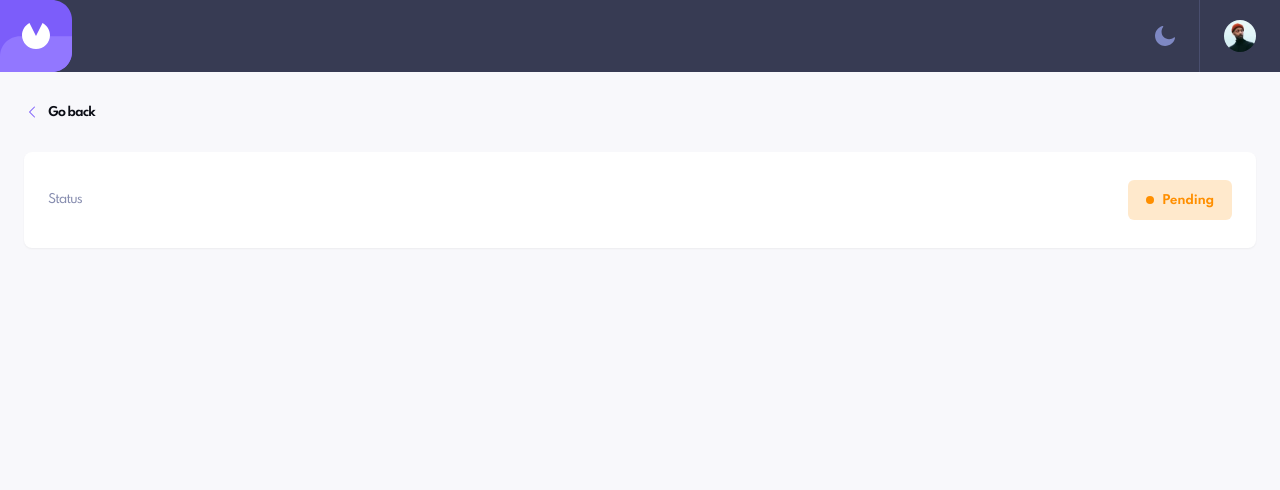
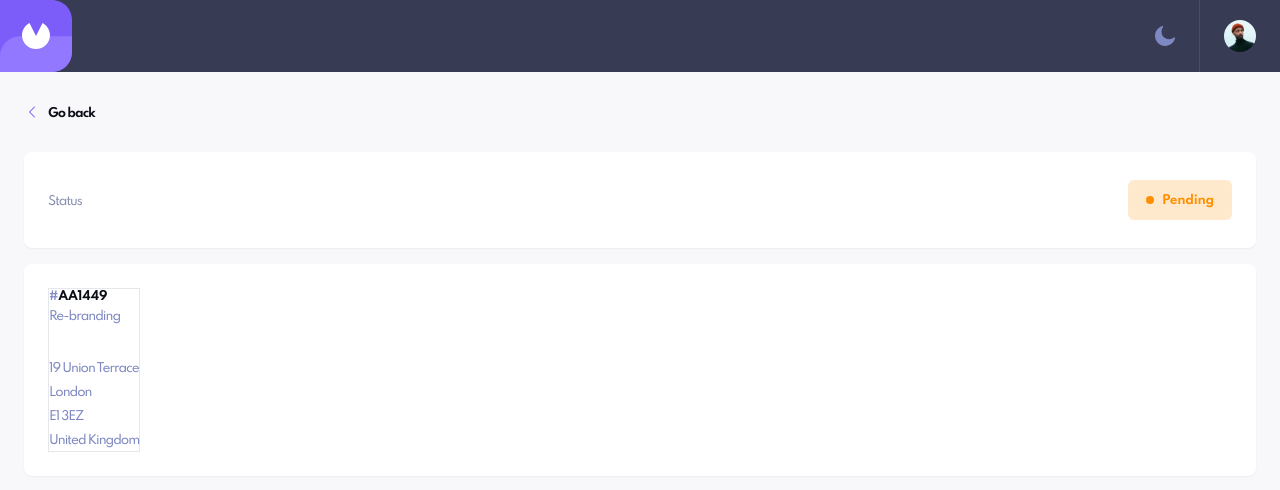
Before and after one commit to kristjanv001/invoice-app, a Next.js app: page /dashboard/view/AA1449 in a window 1280 px wide. Shown: the top 490 px of the page. Built offline with nearby package versions, Linux system fonts and the light colour scheme.

Commit message:
Invoice details view wip

```diff
--- a/app/components/Button.tsx
+++ b/app/components/Button.tsx
@@ -22,10 +22,10 @@ const button = cva([
     }
 })
 
-interface ButtonProps extends React.ButtonHTMLAttributes<HTMLButtonElement>,
+interface Props extends React.ButtonHTMLAttributes<HTMLButtonElement>,
   VariantProps<typeof button> {}
 
-export function Button({className, intent, ...props}: ButtonProps) {
+export function Button({className, intent, ...props}: Props) {
   return (
     <button className={button({className, intent})} {...props}>
       {props.children}
--- /dev/null
+++ b/app/components/DescriptiveText.tsx
@@ -0,0 +1,11 @@
+export function DescriptiveText({ text }: Props) {
+  return (
+    <span className="text-xs font-medium text-true_lavender leading-4">
+      {text}
+    </span>
+  );
+}
+
+interface Props {
+  text: string;
+}
--- /dev/null
+++ b/app/components/InvoiceId.tsx
@@ -0,0 +1,12 @@
+export function InvoiceId({ id }: Props) {
+  return (
+    <div className="row-span-2 font-bold text-xs tracking-[-0.25px] leading-4 justify-end">
+      <span className="text-true_lavender">#</span>
+      <span>{id}</span>
+    </div>
+  );
+}
+
+interface Props {
+  id: string;
+}
--- a/app/components/InvoiceCard.tsx
+++ b/app/dashboard/InvoiceCard.tsx
@@ -3,25 +3,17 @@ import { Invoice } from "../interfaces/invoice";
 import Link from "next/link";
 import { formatCurrency } from "../utils/currency";
 import { formatDate } from "../utils/date";
+import { InvoiceId } from "../components/InvoiceId";
 
 
-interface InvoiceCardProps {
-  invoice: Invoice;
-}
-
-// <Link href={`/developers/developer?name=${mentor.name}&picture=${mentor.picture}`}>
-
-export function InvoiceCard({ invoice }: InvoiceCardProps) {
+export function InvoiceCard({ invoice }: Props) {
   return (
     <Link href={`/dashboard/view/${invoice.id}`}>
       <div className="min-h-[134px] bg-white border rounded-lg shadow-sm mb-4 p-6 hover:border-venetian_nights focus:ring focus:ring-forgotten_purple cursor-pointer duration-200">
         <div className="grid grid-cols-2">
           <div className="col-span-1">
             <div className="grid grid-rows-4">
-              <div className="row-span-2 font-bold text-xs tracking-[-0.25px] leading-4 justify-end">
-                <span className="text-true_lavender">#</span>
-                <span>{invoice.id}</span>
-              </div>
+              <InvoiceId id={invoice.id} />
               <div className="row-span-1 text-xs font-medium leading-4 tracking-[-0.25px]">
                 <span className="text-purple_impression mr-2">Due</span>
                 <span className="text-true_lavender">
@@ -53,3 +45,7 @@ export function InvoiceCard({ invoice }: InvoiceCardProps) {
     </Link>
   );
 }
+
+interface Props {
+  invoice: Invoice;
+}
--- a/app/components/InvoiceLabel.tsx
+++ b/app/dashboard/InvoiceLabel.tsx
@@ -33,13 +33,13 @@ const labelOval = cva(["h-2 w-2 rounded-full"], {
   },
 });
 
-interface LabelProps
+interface Props
   extends React.HTMLAttributes<HTMLDivElement>,
     VariantProps<typeof labelContainer>,
     VariantProps<typeof labelText>,
     VariantProps<typeof labelOval> {}
 
-export function InvoiceLabel({ className, intent, ...props }: LabelProps) {
+export function InvoiceLabel({ className, intent, ...props }: Props) {
   return (
     <div className={labelContainer({ className, intent })} {...props}>
       <div className={labelOval({ intent })}></div>
--- a/app/components/InvoicesList.tsx
+++ b/app/dashboard/InvoicesList.tsx
@@ -2,7 +2,8 @@ import { InvoiceCard } from "./InvoiceCard";
 import { Invoice } from "../interfaces/invoice";
 import { CheckedState } from "../interfaces/checked";
 
-export function InvoicesList(props: InvoicesListProps) {
+
+export function InvoicesList(props: Props) {
   const { invoices, checked } = props;
 
   const filteredInvoices = invoices.filter((invoice) => {
@@ -43,7 +44,7 @@ export function InvoicesList(props: InvoicesListProps) {
   );
 }
 
-interface InvoicesListProps {
+interface Props {
   invoices: Invoice[];
   checked: CheckedState;
 }
--- a/app/components/InvoicesView.tsx
+++ b/app/dashboard/InvoicesView.tsx
@@ -1,6 +1,6 @@
 "use client"
 import { useState } from 'react';
-import { InvoicesHeader } from "./InvoicesHeader"
+import { InvoicesHeader } from "./view/InvoicesHeader"
 import { InvoicesList } from "./InvoicesList";
 import { INVOICES } from '../data';
 import { Invoice } from '../interfaces/invoice';
--- a/app/dashboard/page.tsx
+++ b/app/dashboard/page.tsx
@@ -1,4 +1,4 @@
-import { InvoicesView } from "../components/InvoicesView";
+import { InvoicesView } from "./InvoicesView";
 
 export default function Page() {
   return (
--- a/app/dashboard/view/[id]/layout.tsx
+++ b/app/dashboard/view/[id]/layout.tsx
@@ -8,14 +8,12 @@ export default function InvoiceCRUDLayout({
   children: React.ReactNode
 }) {
   return (
-    <section>
-
+    <div>
       <div className="flex items-center my-8 px-6">
-        <ChevronLeftIcon className="h-4 w-4 text-venetian_nights font-bold" />
-        <Link href="/dashboard" className='leading-none mt-0.5 ml-2 font-bold text-xs'>Go back</Link>
+          <ChevronLeftIcon className="h-4 w-4 text-venetian_nights font-bold" />
+          <Link href="/dashboard" className='leading-none mt-[3px] ml-2 font-bold text-xs'>Go back</Link>
       </div>
-
       {children}
-    </section>
+    </div>
   )
 }
--- a/app/dashboard/view/[id]/page.tsx
+++ b/app/dashboard/view/[id]/page.tsx
@@ -1,16 +1,55 @@
-import { InvoiceLabel } from "@/app/components/InvoiceLabel"
+import { InvoiceLabel } from "@/app/dashboard/InvoiceLabel";
+import { INVOICES } from "../../../data";
+import { InvoiceId } from "@/app/components/InvoiceId";
+import { DescriptiveText } from "@/app/components/DescriptiveText";
 
+export default function InvoiceView({ params }: Props) {
+  const invoice = INVOICES.find((invoice) => invoice.id === params.id)!;
+  console.log(params);
+  console.log(invoice);
 
-export default function InvoiceView({ params }: { params: { id: string } }) {
-  console.log(params)
   return (
     <div className="px-6">
-      <div className="h-24 w-full bg-white rounded-lg shadow-sm flex justify-between items-center px-6">
-        <span className="font-medium text-xs text-purple_impression">Status</span>
+      <div
+        className="h-24 w-full bg-white rounded-lg shadow-sm flex
+        justify-between items-center px-6"
+      >
+        <span className="font-medium text-xs mt-1 text-purple_impression">
+          Status
+        </span>
+        <InvoiceLabel intent={invoice?.status} />
+      </div>
+      <div className="bg-white rounded-lg shadow-sm flex p-6 mt-4">
+        <div className="flex-col border">
 
-        <InvoiceLabel intent="pending" />
+          <div className="flex-col mb-7">
+            <div className="mb-[-2px]">
+              <InvoiceId id={invoice.id} />
+            </div>
+            <DescriptiveText text={invoice.description} />
+          </div>
+
+          <div className="flex-col">
+            <p>
+              <DescriptiveText text={invoice.senderAddress.street} />
+            </p>
+            <p>
+              <DescriptiveText text={invoice.senderAddress.city} />
+            </p>
+            <p>
+              <DescriptiveText text={invoice.senderAddress.postCode} />
+            </p>
+            <p>
+              <DescriptiveText text={invoice.senderAddress.country} />
+            </p>
+          </div>
+
+        </div>
       </div>
+    </div>
+  );
+}
 
-    </div>
-  )
+interface Props {
+  params: { id: string };
 }
```
Also changed, not shown: app/dashboard/view/InvoicesHeader.tsx (renamed from app/components/InvoicesHeader.tsx, +4 -4 lines), 1 other file (tests, documents, lock files or other folders).
